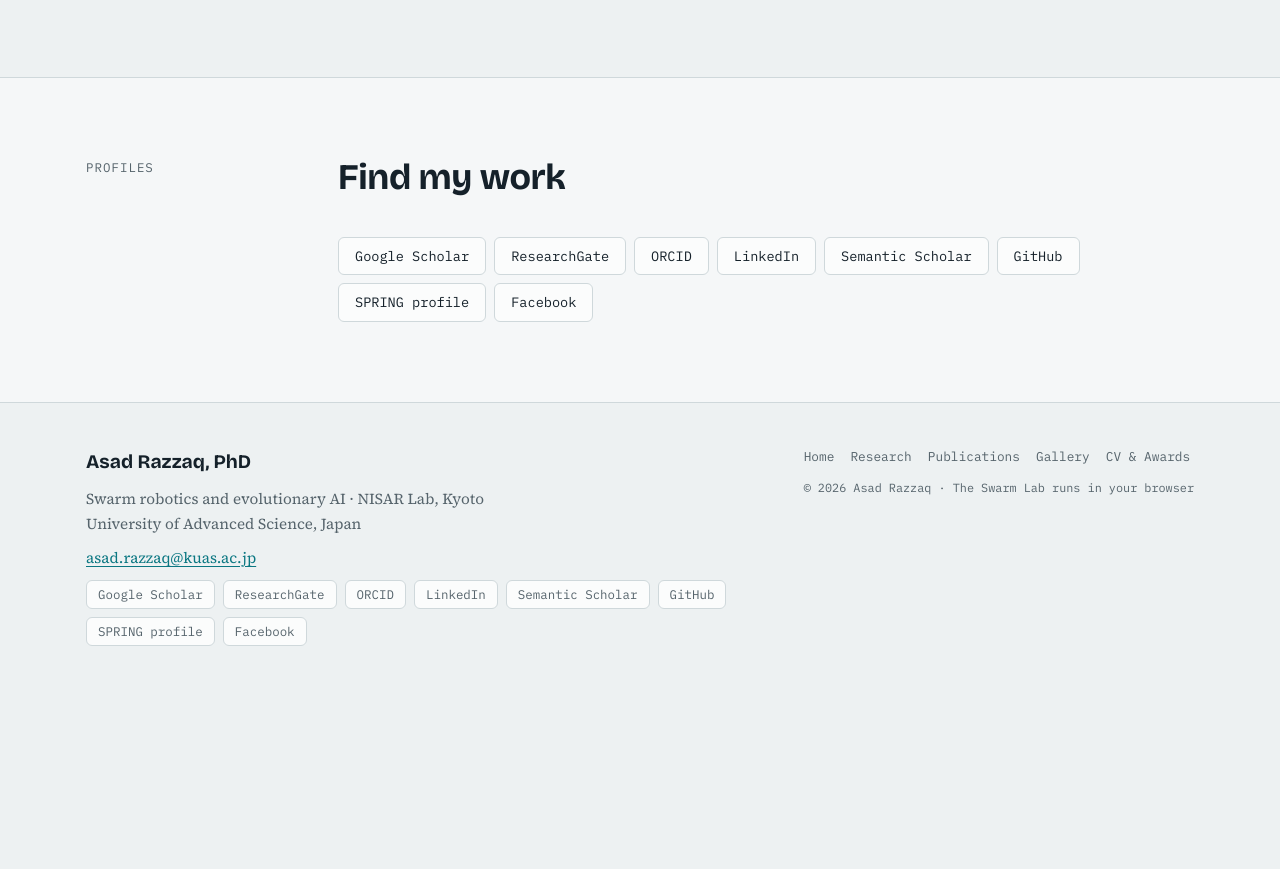
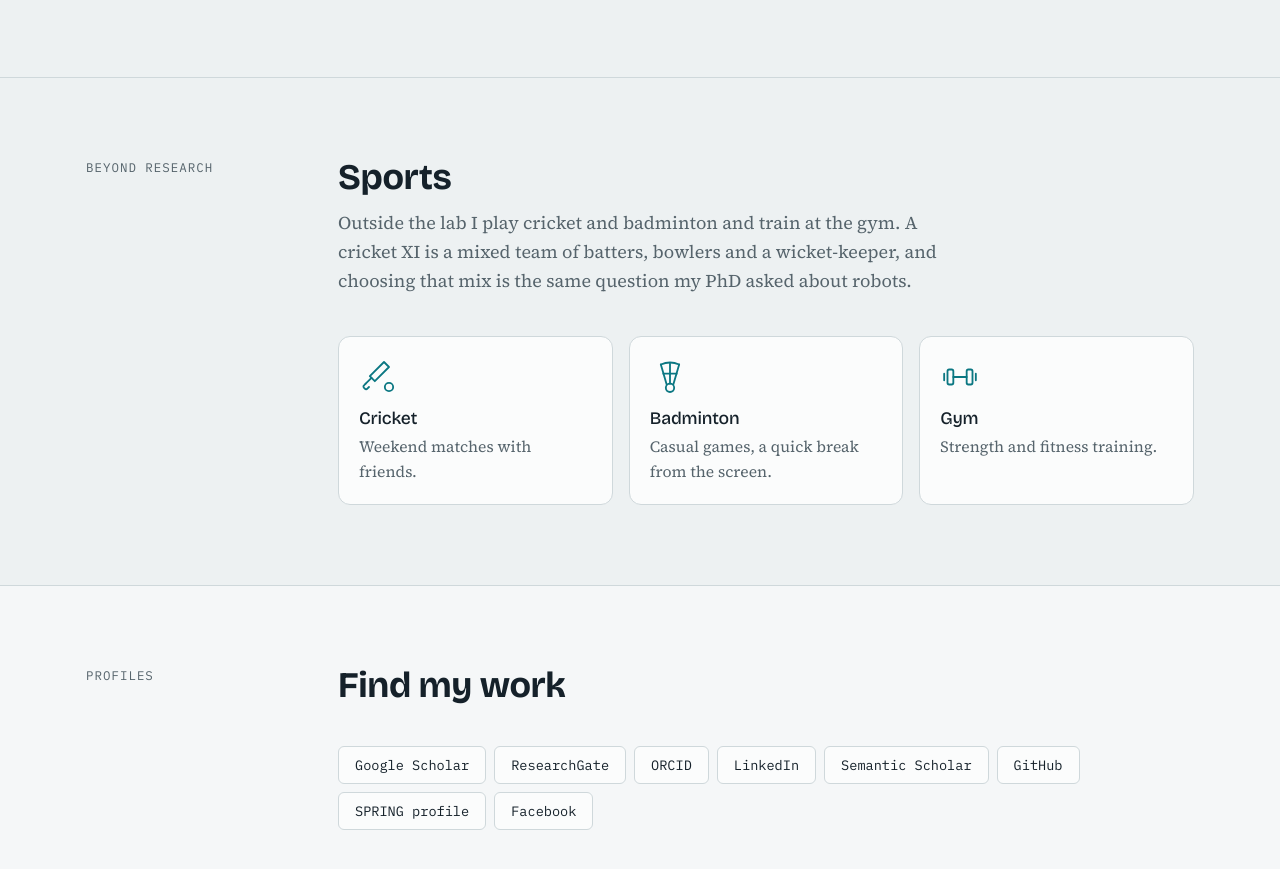
Before and after one commit to RAZZAQ-Asad/Razzaq-Asad.github.io, a plain HTML site: page cv.html in a window 1280 px wide. Shown: the part 4424-5293 px from the top of the page. Before the commit the page ends 5114 px from the top, so only its background shows below. Drawn offline with nearby package versions, Linux system fonts and the light colour scheme.

Commit message:
CV: Sports section, suit portrait; Home: sports line

```diff
--- a/cv.html
+++ b/cv.html
@@ -44,7 +44,7 @@
   <div class="wrap">
     <p class="eyebrow">Curriculum vitae</p>
     <div class="cv-head">
-      <img data-photo="photoFormal" src="assets/asad-cv.jpg" alt="Asad Razzaq, portrait" width="600" height="800">
+      <img data-photo="photoFormal" src="assets/asad-studio.jpg" alt="Asad Razzaq, portrait" width="960" height="1200">
       <div>
         <h1>Asad Razzaq, PhD</h1>
         <p class="lead" style="margin-top:10px">Specially-Appointed Researcher · <a href="https://nisarlab.org/" target="_blank" rel="noopener">NISAR Lab</a>, <a href="https://www.kuas.ac.jp/en/" target="_blank" rel="noopener">Kyoto University of Advanced Science</a></p>
@@ -126,6 +126,17 @@
   </div>
 </section>
 
+<section class="sec" id="sports" aria-labelledby="h-sport">
+  <div class="wrap">
+    <div class="sec-head"><p class="eyebrow">Beyond research</p><div><h2 id="h-sport">Sports</h2><p class="lead">Outside the lab I play cricket and badminton and train at the gym. A cricket XI is a mixed team of batters, bowlers and a wicket-keeper, and choosing that mix is the same question my PhD asked about robots.</p></div></div>
+    <ul class="sports indent">
+      <li class="sport"><svg viewBox="0 0 48 48" aria-hidden="true"><path d="M30 6l6 6-17 17-6-6z"/><path d="M15 25l-7 7"/><path d="M8 32l-2 2a2 2 0 0 0 0 3l1 1a2 2 0 0 0 3 0l2-2"/><circle cx="36" cy="36" r="5"/></svg><h3>Cricket</h3><p>Weekend matches with friends.</p></li>
+      <li class="sport"><svg viewBox="0 0 48 48" aria-hidden="true"><circle cx="24" cy="37" r="5"/><path d="M20 33L13 9"/><path d="M28 33l7-24"/><path d="M24 32V8"/><path d="M13 9c7-3 15-3 22 0"/><path d="M16 20h16"/></svg><h3>Badminton</h3><p>Casual games, a quick break from the screen.</p></li>
+      <li class="sport"><svg viewBox="0 0 48 48" aria-hidden="true"><path d="M16 24h16"/><rect x="9" y="15" width="7" height="18" rx="2"/><rect x="32" y="15" width="7" height="18" rx="2"/><path d="M5 20v8"/><path d="M43 20v8"/></svg><h3>Gym</h3><p>Strength and fitness training.</p></li>
+    </ul>
+  </div>
+</section>
+
 <section class="sec tint no-print" aria-labelledby="h-prof">
   <div class="wrap">
     <div class="sec-head"><p class="eyebrow">Profiles</p><div><h2 id="h-prof">Find my work</h2></div></div>
```
Also changed, not shown: index.html (+1 -1 lines), 1 other file.
